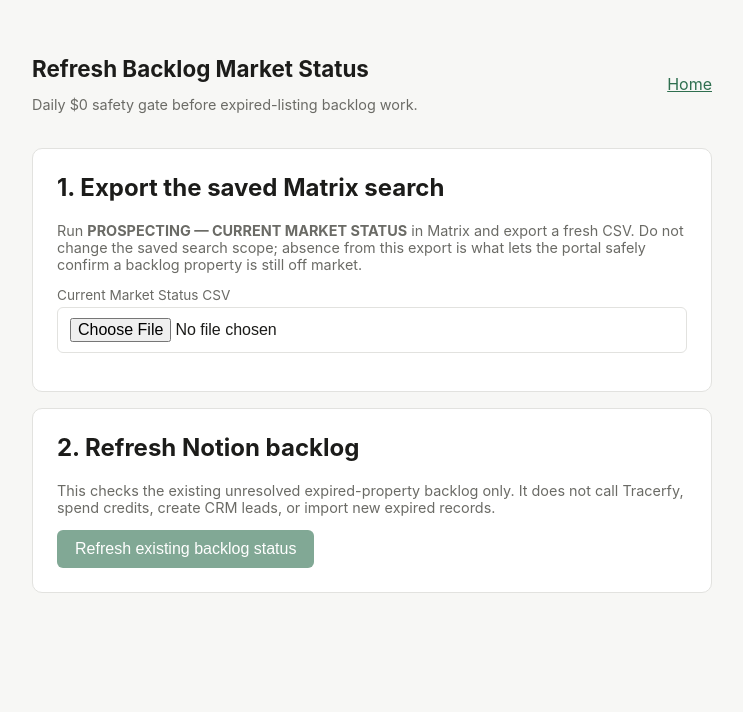
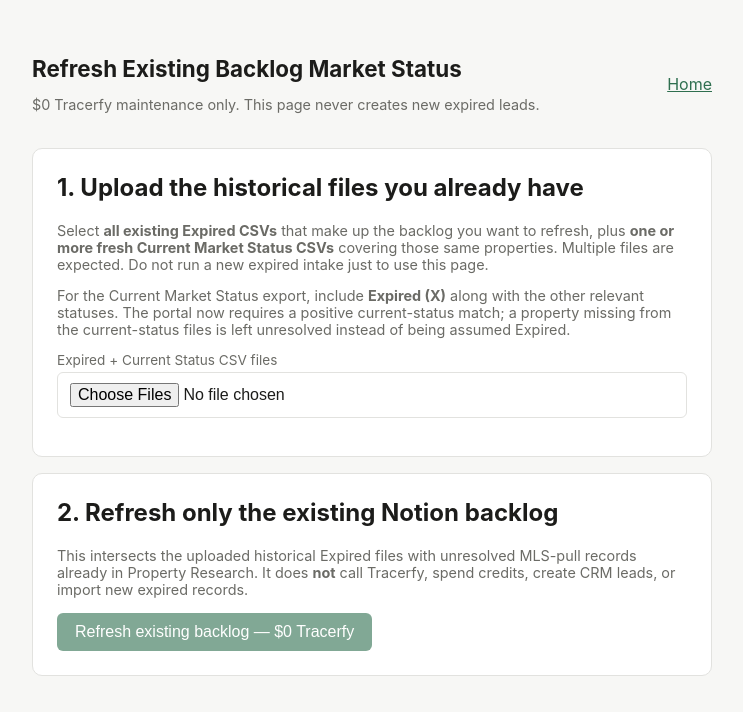
Before and after one commit to rachelledubus/expired-prospecting, a Next.js app: page /status-refresh in a window 1280 px wide. Shown: the top 712 px of the page, without its empty margins (268-1011 px from the left). Built offline with nearby package versions, Linux system fonts and the light colour scheme.

Commit message:
Fix status refresh for multi-file zero-credit backlog
* Make status refresh multi-file and no-credit safe

* Scope status refresh to uploaded historical expired files

```diff
--- a/app/api/status-refresh/route.ts
+++ b/app/api/status-refresh/route.ts
@@ -3,6 +3,7 @@ import { MATRIX_COLUMNS, matrixFolioValue } from "@/lib/mls-intake";
 import {
   normalizeAddress,
   normalizeCity,
+  normalizeFolio,
   normalizeZip,
   runMlsStatusCheck,
   type CsvRow,
@@ -57,6 +58,12 @@ type ReviewItem = {
   matchedStatus?: string;
 };
 
+type ScopeIndex = {
+  folios: Set<string>;
+  addressZip: Set<string>;
+  addressCity: Set<string>;
+};
+
 const notionHeaders = () => ({
   Authorization: `Bearer ${process.env.NOTION_API_KEY}`,
   "Notion-Version": NOTION_VERSION,
@@ -105,6 +112,38 @@ function notionStatusForMiamiCode(code: string): NotionListingStatus | null {
     default:
       return null;
   }
+}
+
+function buildScopeIndex(rows: CsvRow[]): ScopeIndex {
+  const index: ScopeIndex = {
+    folios: new Set<string>(),
+    addressZip: new Set<string>(),
+    addressCity: new Set<string>(),
+  };
+
+  for (const row of rows) {
+    const folio = normalizeFolio(matrixFolioValue(row) ?? String(row[MATRIX_COLUMNS.folio] ?? ""));
+    const address = normalizeAddress(String(row[MATRIX_COLUMNS.address] ?? ""));
+    const zip = normalizeZip(String(row[MATRIX_COLUMNS.zip] ?? ""));
+    const city = normalizeCity(String(row[MATRIX_COLUMNS.city] ?? ""));
+    if (folio) index.folios.add(folio);
+    if (address && zip) index.addressZip.add(`${address}|${zip}`);
+    if (address && city) index.addressCity.add(`${address}|${city}`);
+  }
+
+  return index;
+}
+
+function propertyIsInScope(property: BacklogProperty, index: ScopeIndex): boolean {
+  const folio = normalizeFolio(property.folio);
+  const address = normalizeAddress(property.address);
+  const zip = normalizeZip(property.zip);
+  const city = normalizeCity(property.city);
+
+  if (folio && index.folios.has(folio)) return true;
+  if (address && zip && index.addressZip.has(`${address}|${zip}`)) return true;
+  if (address && city && index.addressCity.has(`${address}|${city}`)) return true;
+  return false;
 }
 
 async function queryBacklogProperties(): Promise<BacklogProperty[]> {
@@ -216,22 +255,34 @@ export async function POST(request: Request) {
 
     if (mode === "plan") {
       const currentRows = Array.isArray(body?.rows) ? body.rows as CsvRow[] : [];
+      const scopeRows = Array.isArray(body?.scopeRows) ? body.scopeRows as CsvRow[] : [];
+      if (!scopeRows.length) {
+        return NextResponse.json({ error: "Upload the historical Expired CSV files that define the backlog scope first." }, { status: 400 });
+      }
       if (!currentRows.length) {
-        return NextResponse.json({ error: "The Current Market Status export has no rows." }, { status: 400 });
+        return NextResponse.json({ error: "Upload at least one fresh Current Market Status export." }, { status: 400 });
       }
 
       const backlog = await queryBacklogProperties();
+      const scopeIndex = buildScopeIndex(scopeRows);
+      const scopedBacklog = backlog.filter((property) => propertyIsInScope(property, scopeIndex));
+      if (!scopedBacklog.length) {
+        return NextResponse.json({
+          error: "None of the uploaded historical Expired properties matched the unresolved Property Research backlog. Nothing was changed.",
+        }, { status: 400 });
+      }
+
       const checkedAt = easternDate();
       const normalizedCurrentRows = currentRows.map((row) => ({
         ...row,
         [MATRIX_COLUMNS.folio]: matrixFolioValue(row) ?? "",
       }));
-      const decisions = runMlsStatusCheck(makeExpiredRows(backlog), EXPIRED_MAP, normalizedCurrentRows, CURRENT_MAP);
+      const decisions = runMlsStatusCheck(makeExpiredRows(scopedBacklog), EXPIRED_MAP, normalizedCurrentRows, CURRENT_MAP);
       const updates: PlannedUpdate[] = [];
       const reviews: ReviewItem[] = [];
 
       decisions.forEach((decision) => {
-        const property = backlog[decision.sourceIndex];
+        const property = scopedBacklog[decision.sourceIndex];
         if (!property?.id || !property.address) {
           reviews.push({
             id: property?.id ?? "",
@@ -252,12 +303,10 @@ export async function POST(request: Request) {
         }
 
         if (decision.status === "clear") {
-          updates.push({
+          reviews.push({
             id: property.id,
             address: property.address,
-            listingStatus: "Expired",
-            checkedAt,
-            reason: decision.reason,
+            reason: "No positive match was found in the uploaded Current Market Status files. This property was NOT assumed to still be Expired and its check date was left unchanged. Export a current-status row for this property, including Expired (X), and re-run.",
           });
           return;
         }
@@ -285,11 +334,14 @@ export async function POST(request: Request) {
       });
 
       const relisted = updates.filter((update) => update.listingStatus !== "Expired").length;
+      const clearExpired = updates.filter((update) => update.listingStatus === "Expired").length;
       return NextResponse.json({
         ok: true,
         checkedAt,
-        backlogCount: backlog.length,
-        clearExpired: updates.length - relisted,
+        notionBacklogTotal: backlog.length,
+        uploadedExpiredCount: scopeRows.length,
+        backlogCount: scopedBacklog.length,
+        clearExpired,
         relisted,
         reviews,
         updates,
--- a/app/status-refresh/page.tsx
+++ b/app/status-refresh/page.tsx
@@ -1,13 +1,15 @@
 "use client";
 
-import { useState } from "react";
+import { useMemo, useState } from "react";
 import Papa from "papaparse";
 import {
   buildMatrixIntakeFile,
+  matrixFolioValue,
   statusSummary,
   validateMatrixExport,
   type MatrixIntakeFile,
 } from "@/lib/mls-intake";
+import { normalizeAddress, normalizeCity, normalizeZip } from "@/lib/mls-status";
 
 const APPLY_BATCH_SIZE = 20;
 
@@ -32,6 +34,8 @@ type PlanResponse = {
   error?: string;
   checkedAt?: string;
   backlogCount?: number;
+  notionBacklogTotal?: number;
+  uploadedExpiredCount?: number;
   clearExpired?: number;
   relisted?: number;
   reviews?: ReviewItem[];
@@ -44,61 +48,96 @@ function chunk<T>(items: T[], size: number): T[][] {
   return chunks;
 }
 
+function dedupeExpiredRows(files: MatrixIntakeFile[]) {
+  const unique = new Map<string, Record<string, string>>();
+  for (const file of files) {
+    for (const row of file.rows) {
+      const folio = matrixFolioValue(row) ?? "";
+      const address = normalizeAddress(String(row.Address ?? ""));
+      const city = normalizeCity(String(row["City Name"] ?? ""));
+      const zip = normalizeZip(String(row["Zip Code"] ?? ""));
+      const key = folio ? `folio:${folio}` : address && zip ? `address:${address}|${zip}` : `fallback:${address}|${city}|${zip}`;
+      if (key && !unique.has(key)) unique.set(key, row);
+    }
+  }
+  return [...unique.values()];
+}
+
+function dedupeCurrentRows(files: MatrixIntakeFile[]) {
+  const unique = new Map<string, Record<string, string>>();
+  for (const file of files) {
+    for (const row of file.rows) {
+      const folio = matrixFolioValue(row) ?? "";
+      const address = normalizeAddress(String(row.Address ?? ""));
+      const city = normalizeCity(String(row["City Name"] ?? ""));
+      const zip = normalizeZip(String(row["Zip Code"] ?? ""));
+      const status = String(row.St ?? "").trim().toUpperCase();
+      const mls = String(row["MLS # Link"] ?? "").trim();
+      const propertyKey = folio ? `folio:${folio}` : address && zip ? `address:${address}|${zip}` : `fallback:${address}|${city}|${zip}`;
+      const key = `${propertyKey}|${status}|${mls}`;
+      if (!unique.has(key)) unique.set(key, row);
+    }
+  }
+  return [...unique.values()];
+}
+
 export default function StatusRefreshPage() {
-  const [file, setFile] = useState<MatrixIntakeFile | null>(null);
+  const [files, setFiles] = useState<MatrixIntakeFile[]>([]);
   const [error, setError] = useState<string | null>(null);
   const [working, setWorking] = useState(false);
   const [progress, setProgress] = useState<{ current: number; total: number } | null>(null);
   const [result, setResult] = useState<PlanResponse | null>(null);
   const [applied, setApplied] = useState(0);
 
-  async function loadFile(selected?: File) {
+  const expiredFiles = files.filter((file) => file.kind === "expired" && !validateMatrixExport(file.kind, file.headers, file.rows).errors.length);
+  const currentFiles = files.filter((file) => file.kind === "current" && !validateMatrixExport(file.kind, file.headers, file.rows).errors.length);
+  const unsupportedFiles = files.filter((file) => !["expired", "current"].includes(file.kind));
+
+  const expiredRows = useMemo(() => dedupeExpiredRows(expiredFiles), [expiredFiles]);
+  const currentRows = useMemo(() => dedupeCurrentRows(currentFiles), [currentFiles]);
+
+  async function addFiles(list: FileList | null) {
     setError(null);
     setResult(null);
     setApplied(0);
     setProgress(null);
-    if (!selected) {
-      setFile(null);
-      return;
-    }
+    if (!list?.length) return;
 
+    try {
+      const parsed = await Promise.all(Array.from(list).map((selected) => new Promise<MatrixIntakeFile>((resolve, reject) => {
         Papa.parse<Record<string, string>>(selected, {
           header: true,
           skipEmptyLines: true,
-      complete: (parsed) => {
-        const intake = buildMatrixIntakeFile(
+          complete: (result) => resolve(buildMatrixIntakeFile(
             selected.name,
-          parsed.meta.fields ?? [],
-          parsed.data,
+            result.meta.fields ?? [],
+            result.data,
             `${selected.name}-${selected.size}-${selected.lastModified}`
-        );
-        const validation = validateMatrixExport(intake.kind, intake.headers, intake.rows);
-        if (intake.kind !== "current") {
-          setFile(null);
-          setError("This is not recognized as the PROSPECTING — CURRENT MARKET STATUS export. Use that saved Matrix search and export a fresh CSV.");
-          return;
+          )),
+          error: reject,
+        });
+      })));
+
+      setFiles((existing) => {
+        const next = new Map(existing.map((file) => [file.id, file]));
+        for (const file of parsed) next.set(file.id, file);
+        return [...next.values()];
+      });
+    } catch (parseError) {
+      setError(`Could not read CSV: ${parseError instanceof Error ? parseError.message : String(parseError)}`);
     }
-        if (validation.errors.length) {
-          setFile(null);
-          setError(validation.errors.join(" "));
-          return;
   }
-        if (!intake.rows.length) {
-          setFile(null);
-          setError("The Current Market Status export is empty. Nothing was changed in Notion.");
-          return;
-        }
-        setFile(intake);
-      },
-      error: (parseError) => {
-        setFile(null);
-        setError(`Could not read CSV: ${parseError.message}`);
-      },
-    });
+
+  function clearFiles() {
+    setFiles([]);
+    setError(null);
+    setResult(null);
+    setApplied(0);
+    setProgress(null);
   }
 
   async function runRefresh() {
-    if (!file || working) return;
+    if (!expiredRows.length || !currentRows.length || working) return;
     setWorking(true);
     setError(null);
     setResult(null);
@@ -109,7 +148,7 @@ export default function StatusRefreshPage() {
       const planResponse = await fetch("/api/status-refresh", {
         method: "POST",
         headers: { "Content-Type": "application/json" },
-        body: JSON.stringify({ mode: "plan", rows: file.rows }),
+        body: JSON.stringify({ mode: "plan", scopeRows: expiredRows, rows: currentRows }),
       });
       const plan = await planResponse.json() as PlanResponse;
       if (!planResponse.ok) throw new Error(plan.error ?? `Status plan failed (${planResponse.status}).`);
@@ -149,7 +188,7 @@ export default function StatusRefreshPage() {
     }
   }
 
-  const statuses = file ? statusSummary(file.rows) : [];
+  const statuses = currentRows.length ? statusSummary(currentRows) : [];
   const reviews = result?.reviews ?? [];
   const updates = result?.updates ?? [];
   const relisted = result?.relisted ?? 0;
@@ -159,61 +198,69 @@ export default function StatusRefreshPage() {
     <div className="page">
       <div className="top-bar">
         <div>
-          <h1>Refresh Backlog Market Status</h1>
-          <p className="muted">Daily $0 safety gate before expired-listing backlog work.</p>
+          <h1>Refresh Existing Backlog Market Status</h1>
+          <p className="muted">$0 Tracerfy maintenance only. This page never creates new expired leads.</p>
         </div>
         <a href="/">Home</a>
       </div>
 
       <div className="panel">
-        <h2 style={{ marginTop: 0 }}>1. Export the saved Matrix search</h2>
+        <h2 style={{ marginTop: 0 }}>1. Upload the historical files you already have</h2>
         <p className="muted">
-          Run <strong>PROSPECTING — CURRENT MARKET STATUS</strong> in Matrix and export a fresh CSV. Do not change the saved search scope; absence from this export is what lets the portal safely confirm a backlog property is still off market.
+          Select <strong>all existing Expired CSVs</strong> that make up the backlog you want to refresh, plus <strong>one or more fresh Current Market Status CSVs</strong> covering those same properties. Multiple files are expected. Do not run a new expired intake just to use this page.
+        </p>
+        <p className="muted">
+          For the Current Market Status export, include <strong>Expired (X)</strong> along with the other relevant statuses. The portal now requires a positive current-status match; a property missing from the current-status files is left unresolved instead of being assumed Expired.
         </p>
 
         <div className="field">
-          <label htmlFor="status-file">Current Market Status CSV</label>
+          <label htmlFor="status-files">Expired + Current Status CSV files</label>
           <input
-            id="status-file"
+            id="status-files"
             type="file"
+            multiple
             accept=".csv,text/csv"
-            onChange={(event) => loadFile(event.target.files?.[0])}
+            onChange={(event) => addFiles(event.target.files)}
           />
         </div>
 
-        {file && <div className="person-card">
-          <strong>{file.filename}</strong>
-          <p className="muted">{file.rows.length} current-market row{file.rows.length === 1 ? "" : "s"} · {file.confidence} confidence</p>
+        {files.length > 0 && <div className="person-card">
+          <strong>{files.length} file{files.length === 1 ? "" : "s"} loaded</strong>
+          <p className="muted">
+            {expiredFiles.length} expired file{expiredFiles.length === 1 ? "" : "s"} → {expiredRows.length} unique expired properties · {currentFiles.length} current-status file{currentFiles.length === 1 ? "" : "s"} → {currentRows.length} current rows
+          </p>
           {statuses.length > 0 && <p className="meta">{statuses.map((status) => `${status.label}: ${status.count}`).join(" · ")}</p>}
+          {unsupportedFiles.length > 0 && <p className="error">{unsupportedFiles.length} file(s) were not recognized as Expired or Current Market Status and will be ignored.</p>}
+          <button type="button" onClick={clearFiles} disabled={working}>Clear files</button>
         </div>}
 
         {error && <p className="error">{error}</p>}
       </div>
 
       <div className="panel" style={{ marginTop: 16 }}>
-        <h2 style={{ marginTop: 0 }}>2. Refresh Notion backlog</h2>
+        <h2 style={{ marginTop: 0 }}>2. Refresh only the existing Notion backlog</h2>
         <p className="muted">
-          This checks the existing unresolved expired-property backlog only. It does not call Tracerfy, spend credits, create CRM leads, or import new expired records.
+          This intersects the uploaded historical Expired files with unresolved MLS-pull records already in Property Research. It does <strong>not</strong> call Tracerfy, spend credits, create CRM leads, or import new expired records.
         </p>
-        <button disabled={!file || working} onClick={runRefresh}>
-          {working ? "Refreshing Notion…" : "Refresh existing backlog status"}
+        <button disabled={!expiredRows.length || !currentRows.length || working} onClick={runRefresh}>
+          {working ? "Refreshing Notion…" : "Refresh existing backlog — $0 Tracerfy"}
         </button>
 
-        {progress && <p className="meta">{progress.current} of {progress.total} Notion record{progress.total === 1 ? "" : "s"} updated</p>}
+        {progress && <p className="meta">{progress.current} of {progress.total} confirmed Notion record{progress.total === 1 ? "" : "s"} updated</p>}
 
         {result && <div className="person-card">
-          <strong>{complete ? "✓ Status refresh complete" : "Status refresh planned"}</strong>
+          <strong>{complete ? "✓ Safe refresh pass complete" : "Status refresh planned"}</strong>
           <p className="muted">
-            {result.backlogCount ?? 0} backlog properties checked · {result.clearExpired ?? 0} still Expired · {relisted} moved out of Expired · {reviews.length} need manual status review
+            {result.uploadedExpiredCount ?? expiredRows.length} uploaded unique expired properties · {result.backlogCount ?? 0} matched the unresolved Notion backlog · {result.clearExpired ?? 0} positively confirmed Expired · {relisted} moved out of Expired · {reviews.length} remain blocked for review
           </p>
           {result.checkedAt && <p className="meta">Market Status Checked At: {result.checkedAt}</p>}
-          {relisted > 0 && <p className="muted">Non-expired matches now flow into the Notion Status Exceptions queue and are blocked from ownership cleanup.</p>}
-          {complete && reviews.length === 0 && <p className="muted">You can return to the Notion backlog workflow. Today’s still-expired records are now eligible for ownership cleanup.</p>}
+          {complete && reviews.length === 0 && <p className="muted">You can return to the Notion backlog workflow. Every in-scope record had a positive current-status match.</p>}
+          {complete && reviews.length > 0 && <p className="muted">Do not move the review rows into ownership cleanup yet. They were intentionally left unstamped because the uploaded current-status files did not positively account for them.</p>}
         </div>}
 
         {reviews.length > 0 && <div className="person-card">
-          <strong>Manual review required</strong>
-          <p className="muted">These rows were intentionally not stamped current, so they remain blocked in Notion until resolved.</p>
+          <strong>Still needs current-status confirmation</strong>
+          <p className="muted">No-match is no longer treated as “still Expired.” These stay blocked until a Matrix current-status export positively identifies them.</p>
           {reviews.slice(0, 20).map((review) => (
             <div key={`${review.id}-${review.address}`} style={{ marginTop: 10 }}>
               <strong>{review.address}</strong>
```
Lines whose indentation alone changed are shown as unchanged.
